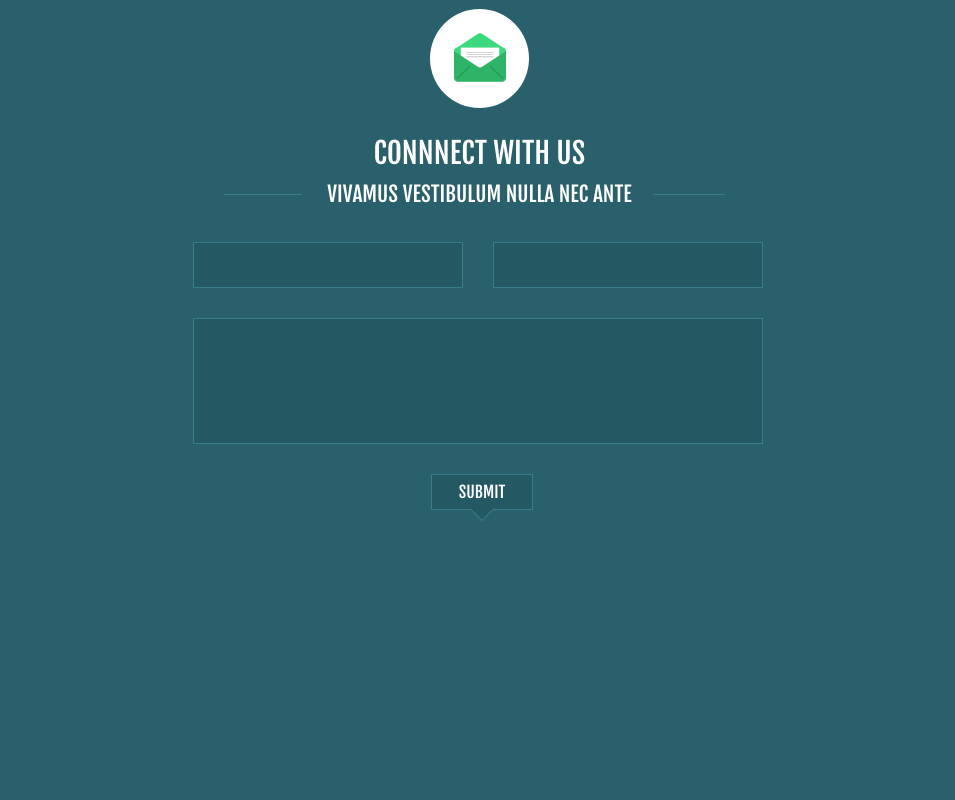
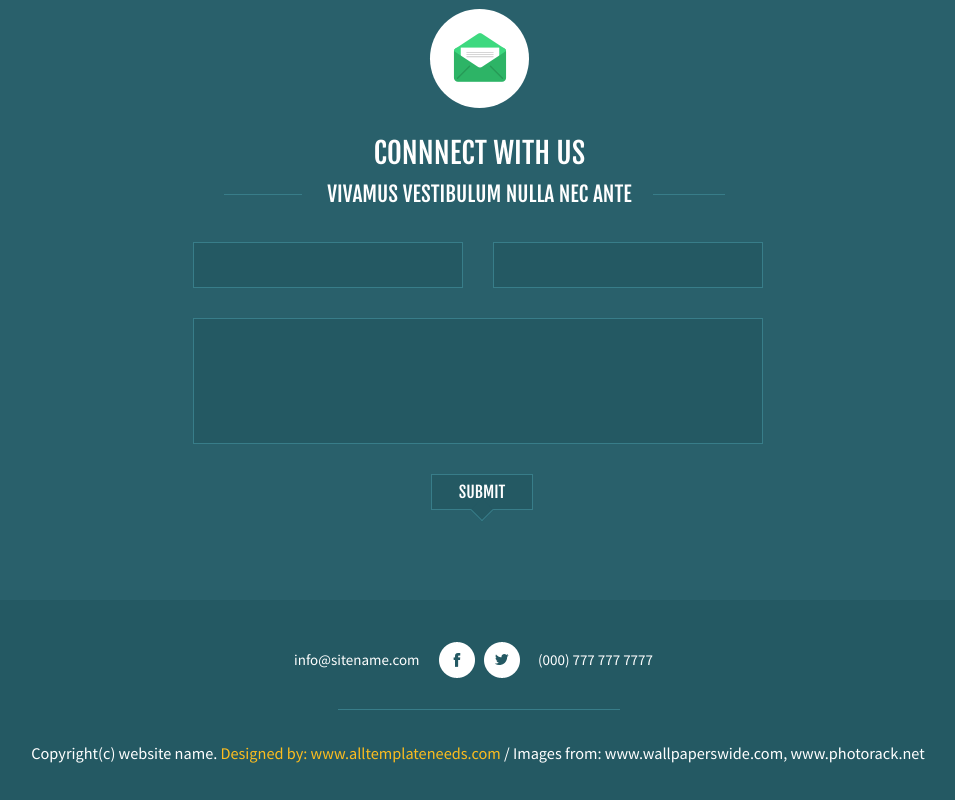
Before and after one commit to yauhenkviatkouski/p1, a website built with webpack: page dist/index.html in a window 1280 px wide. Shown: the part 1973-2773 px from the top of the page, without its empty margins (162-1117 px from the left). Before the commit the page ends 2494 px from the top, so only its background shows below. Built offline with nearby package versions, Linux system fonts and the light colour scheme.

Commit message:
feat: add footer

```diff
--- a/src/index.js
+++ b/src/index.js
@@ -7,3 +7,4 @@ import './styles/main-promo-text.scss';
 import './styles/main-promo-cards.scss';
 import './styles/main-promo-persons.scss';
 import './styles/main-contact-area.scss';
+import './styles/footer.scss';
--- /dev/null
+++ b/src/styles/footer.scss
@@ -0,0 +1,67 @@
+footer {
+  display: flex;
+  flex-direction: column;
+  align-items: center;
+  margin-top: 91px;
+  width: 100%;
+  height: 200px;
+  background-color: #245963;
+
+  .footer-contacts {
+    margin-top: 50px;
+    position: relative;
+
+    a {
+      position: relative;
+      font-family: 'SourceSansPro-Regular';
+      font-size: 15px;
+      font-weight: 400;
+      color: white;
+      text-decoration: none;
+      margin: 0 19px;
+    }
+
+    .footer-contacts__email {
+      margin-left: 10px;
+    }
+
+    .footer-contacts__facebook:before {
+      content: url(../assets/images/footer/facebook.png);
+      position: absolute;
+      top: -9px;
+      left: -24px;
+
+    }
+
+    .footer-contacts__twitter:before {
+      content: url(../assets/images/footer/twitter.png);
+      position: absolute;
+      top: -9px;
+      left: -17px;
+    }
+  }
+
+  .footer-contacts:after {
+    content: '';
+    position: absolute;
+    top: 59px;
+    left: 54px;
+    height: 1px;
+    width: 282px;
+    border-top: solid 1px #387d89;
+  }
+
+  .footer-copyright {
+    margin-top: 74px;
+    font-family: 'SourceSansPro-Regular';
+    color: white;
+    font-size: 16.25px;
+
+    a {
+      text-decoration: none;
+      color: #fdbd1f;
+    }
+  }
+
+
+}
--- a/src/styles/style.scss
+++ b/src/styles/style.scss
@@ -4,7 +4,6 @@ body {
   background-repeat: no-repeat;
   background-position: center -1px;
   background-color: #29606b;
-  height: 1200px;
 }
 
 .common-wrapper {
```
Also changed, not shown: dist/index.html, src/assets/images/footer/facebook.png (added), src/assets/images/footer/twitter.png (added).
